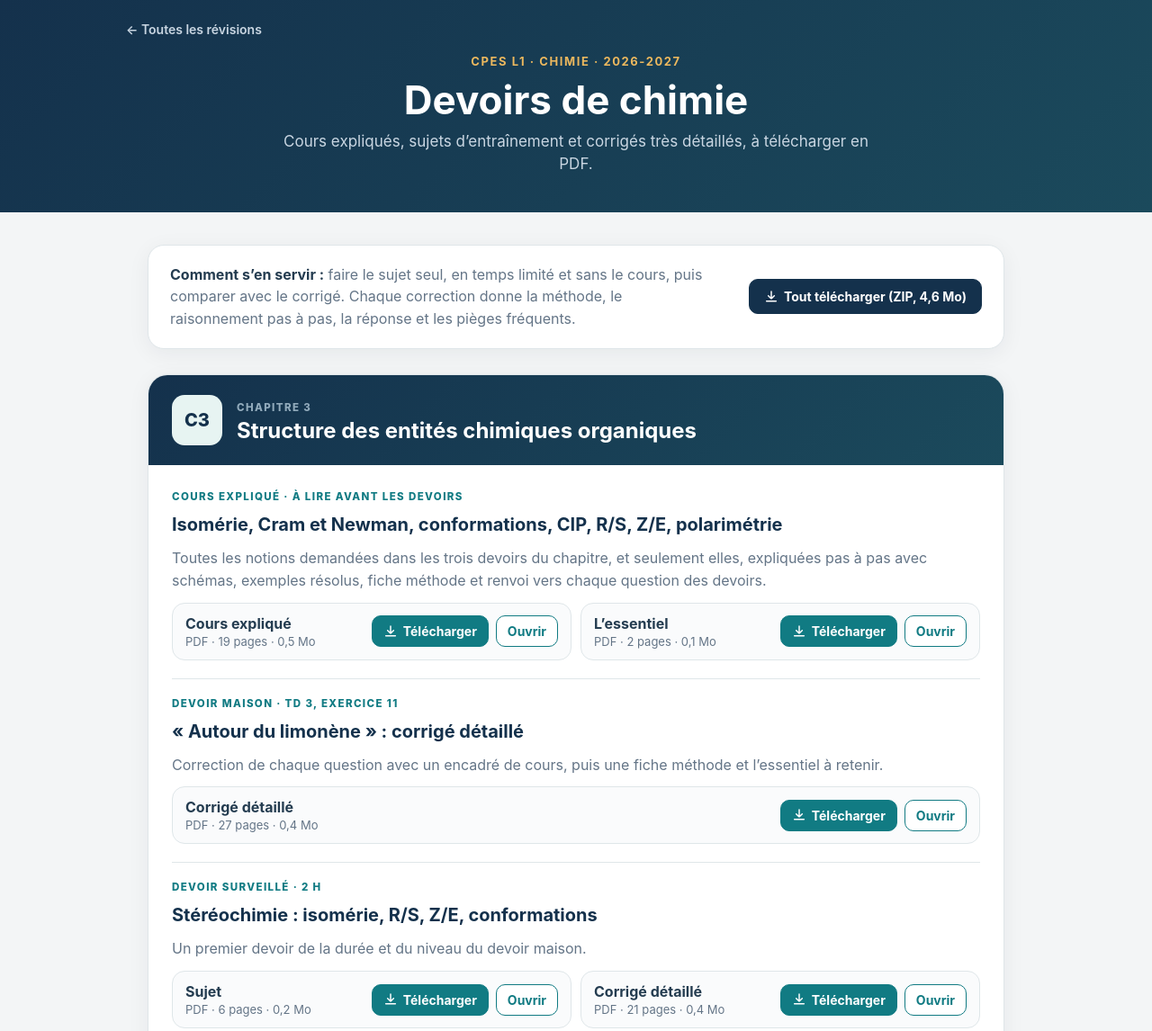
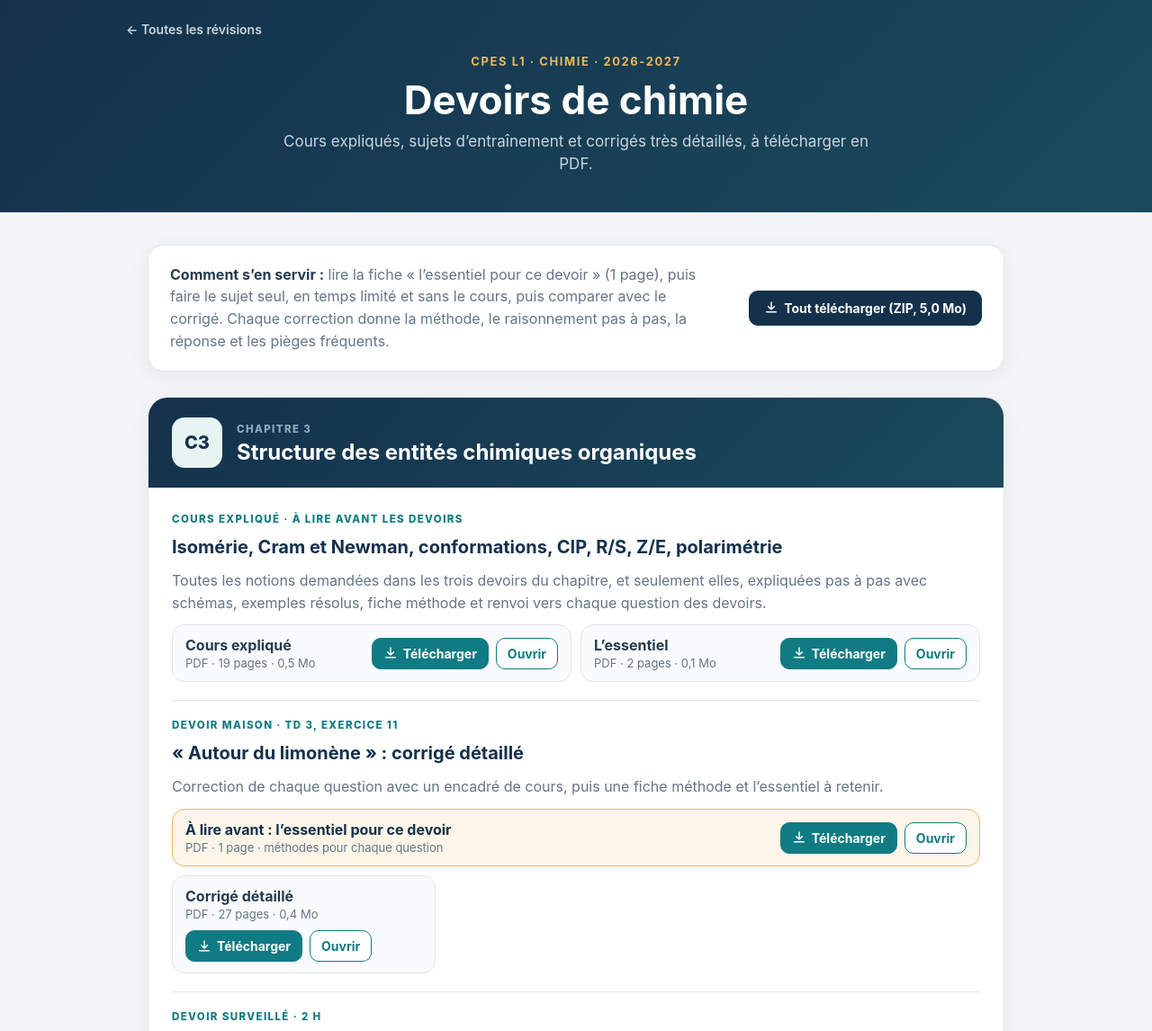
Before and after one commit to xseorkly/ysra-revision, a plain HTML site: page chimie/index.html in a window 1280 px wide. Shown: the top 1146 px of the page at 90% size. Drawn offline with Linux system fonts and the light colour scheme.

Commit message:
Chimie : fiche « l’essentiel pour ce devoir » (1 page, méthodes) en tête de chaque devoir
Co-Authored-By: Claude Opus 5.5 <noreply@anthropic.com>
Claude-Session: https://claude.ai/code/session_01L77HxwSPQpeQuaeymbHkb3

```diff
--- a/chimie/index.html
+++ b/chimie/index.html
@@ -41,6 +41,8 @@ a.btn.dl{background:var(--teal);color:#fff}
 a.btn:hover,a.btn:focus-visible{outline:none;box-shadow:0 0 0 3px rgba(17,123,131,.25)}
 a.btn.dl:hover,a.btn.dl:focus-visible{background:#0d6670}
 a.btn.zip{background:var(--deep);border-color:var(--deep);color:#fff;padding:10px 16px}
+.doc.ess{grid-column:1/-1;background:#fdf6e8;border-color:#ecb85e}
+.doc.ess .n{color:#14314c}
 svg{width:16px;height:16px;flex:none}
 footer{text-align:center;color:var(--muted);font-size:13px;padding:0 24px 30px;line-height:1.6}
 @media (max-width:520px){.band{padding:18px}.devoirs{padding:4px 18px 18px}.btns{width:100%}.btns a.btn{flex:1;justify-content:center}}
@@ -56,8 +58,8 @@ footer{text-align:center;color:var(--muted);font-size:13px;padding:0 24px 30px;l
 <main>
 
 <div class="intro">
-<p><b>Comment s’en servir :</b> faire le sujet seul, en temps limité et sans le cours, puis comparer avec le corrigé. Chaque correction donne la méthode, le raisonnement pas à pas, la réponse et les pièges fréquents.</p>
-<a class="btn zip" href="docs/devoirs-chimie.zip" download="Devoirs_chimie_CPES_ch3_ch4_ch5.zip"><svg viewBox="0 0 24 24" fill="none" stroke="currentColor" stroke-width="2.2" stroke-linecap="round" stroke-linejoin="round" aria-hidden="true"><path d="M12 3v12m0 0-5-5m5 5 5-5M4 19h16"/></svg>Tout télécharger (ZIP, 4,6 Mo)</a>
+<p><b>Comment s’en servir :</b> lire la fiche « l’essentiel pour ce devoir » (1 page), puis faire le sujet seul, en temps limité et sans le cours, puis comparer avec le corrigé. Chaque correction donne la méthode, le raisonnement pas à pas, la réponse et les pièges fréquents.</p>
+<a class="btn zip" href="docs/devoirs-chimie.zip" download="Devoirs_chimie_CPES_ch3_ch4_ch5.zip"><svg viewBox="0 0 24 24" fill="none" stroke="currentColor" stroke-width="2.2" stroke-linecap="round" stroke-linejoin="round" aria-hidden="true"><path d="M12 3v12m0 0-5-5m5 5 5-5M4 19h16"/></svg>Tout télécharger (ZIP, 5,0 Mo)</a>
 </div>
 
 <section class="chap" aria-labelledby="ch3">
@@ -79,6 +81,7 @@ footer{text-align:center;color:var(--muted);font-size:13px;padding:0 24px 30px;l
 <h3>« Autour du limonène » : corrigé détaillé</h3>
 <p>Correction de chaque question avec un encadré de cours, puis une fiche méthode et l’essentiel à retenir.</p>
 <div class="docs">
+<div class="doc ess"><div><span class="n">À lire avant : l’essentiel pour ce devoir</span><span class="m">PDF · 1 page · méthodes pour chaque question</span></div><div class="btns"><a class="btn dl" href="docs/ch3-dm-limonene-essentiel.pdf" download="Essentiel_DM_Limonene.pdf"><svg viewBox="0 0 24 24" fill="none" stroke="currentColor" stroke-width="2.2" stroke-linecap="round" stroke-linejoin="round" aria-hidden="true"><path d="M12 3v12m0 0-5-5m5 5 5-5M4 19h16"/></svg>Télécharger</a><a class="btn" href="docs/ch3-dm-limonene-essentiel.pdf" target="_blank" rel="noopener">Ouvrir</a></div></div>
 <div class="doc"><div><span class="n">Corrigé détaillé</span><span class="m">PDF · 27 pages · 0,4 Mo</span></div><div class="btns"><a class="btn dl" href="docs/ch3-dm-limonene-corrige.pdf" download="Corrige_TD3_Limonene_CPES.pdf"><svg viewBox="0 0 24 24" fill="none" stroke="currentColor" stroke-width="2.2" stroke-linecap="round" stroke-linejoin="round" aria-hidden="true"><path d="M12 3v12m0 0-5-5m5 5 5-5M4 19h16"/></svg>Télécharger</a><a class="btn" href="docs/ch3-dm-limonene-corrige.pdf" target="_blank" rel="noopener">Ouvrir</a></div></div>
 </div>
 </div>
@@ -88,6 +91,7 @@ footer{text-align:center;color:var(--muted);font-size:13px;padding:0 24px 30px;l
 <h3>Stéréochimie : isomérie, R/S, Z/E, conformations</h3>
 <p>Un premier devoir de la durée et du niveau du devoir maison.</p>
 <div class="docs">
+<div class="doc ess"><div><span class="n">À lire avant : l’essentiel pour ce devoir</span><span class="m">PDF · 1 page · méthodes pour chaque question</span></div><div class="btns"><a class="btn dl" href="docs/ch3-devoir-2h-essentiel.pdf" download="Essentiel_Devoir_Ch3_2h.pdf"><svg viewBox="0 0 24 24" fill="none" stroke="currentColor" stroke-width="2.2" stroke-linecap="round" stroke-linejoin="round" aria-hidden="true"><path d="M12 3v12m0 0-5-5m5 5 5-5M4 19h16"/></svg>Télécharger</a><a class="btn" href="docs/ch3-devoir-2h-essentiel.pdf" target="_blank" rel="noopener">Ouvrir</a></div></div>
 <div class="doc"><div><span class="n">Sujet</span><span class="m">PDF · 6 pages · 0,2 Mo</span></div><div class="btns"><a class="btn dl" href="docs/ch3-devoir-2h-sujet.pdf" download="Devoir_Ch3_2h_Sujet.pdf"><svg viewBox="0 0 24 24" fill="none" stroke="currentColor" stroke-width="2.2" stroke-linecap="round" stroke-linejoin="round" aria-hidden="true"><path d="M12 3v12m0 0-5-5m5 5 5-5M4 19h16"/></svg>Télécharger</a><a class="btn" href="docs/ch3-devoir-2h-sujet.pdf" target="_blank" rel="noopener">Ouvrir</a></div></div>
 <div class="doc"><div><span class="n">Corrigé détaillé</span><span class="m">PDF · 21 pages · 0,4 Mo</span></div><div class="btns"><a class="btn dl" href="docs/ch3-devoir-2h-corrige.pdf" download="Devoir_Ch3_2h_Corrige.pdf"><svg viewBox="0 0 24 24" fill="none" stroke="currentColor" stroke-width="2.2" stroke-linecap="round" stroke-linejoin="round" aria-hidden="true"><path d="M12 3v12m0 0-5-5m5 5 5-5M4 19h16"/></svg>Télécharger</a><a class="btn" href="docs/ch3-devoir-2h-corrige.pdf" target="_blank" rel="noopener">Ouvrir</a></div></div>
 </div>
@@ -98,6 +102,7 @@ footer{text-align:center;color:var(--muted);font-size:13px;padding:0 24px 30px;l
 <h3>Tout le chapitre 3 : C*, Cram, Newman, chaises, méso, polarimétrie</h3>
 <p>Neuf exercices qui couvrent l’ensemble du chapitre, y compris les points absents du devoir de 2 h.</p>
 <div class="docs">
+<div class="doc ess"><div><span class="n">À lire avant : l’essentiel pour ce devoir</span><span class="m">PDF · 1 page · méthodes pour chaque question</span></div><div class="btns"><a class="btn dl" href="docs/ch3-devoir-3h-essentiel.pdf" download="Essentiel_Devoir_complet_Ch3.pdf"><svg viewBox="0 0 24 24" fill="none" stroke="currentColor" stroke-width="2.2" stroke-linecap="round" stroke-linejoin="round" aria-hidden="true"><path d="M12 3v12m0 0-5-5m5 5 5-5M4 19h16"/></svg>Télécharger</a><a class="btn" href="docs/ch3-devoir-3h-essentiel.pdf" target="_blank" rel="noopener">Ouvrir</a></div></div>
 <div class="doc"><div><span class="n">Sujet</span><span class="m">PDF · 9 pages · 0,2 Mo</span></div><div class="btns"><a class="btn dl" href="docs/ch3-devoir-3h-sujet.pdf" download="Devoir_complet_Ch3_Sujet.pdf"><svg viewBox="0 0 24 24" fill="none" stroke="currentColor" stroke-width="2.2" stroke-linecap="round" stroke-linejoin="round" aria-hidden="true"><path d="M12 3v12m0 0-5-5m5 5 5-5M4 19h16"/></svg>Télécharger</a><a class="btn" href="docs/ch3-devoir-3h-sujet.pdf" target="_blank" rel="noopener">Ouvrir</a></div></div>
 <div class="doc"><div><span class="n">Corrigé détaillé</span><span class="m">PDF · 33 pages · 0,6 Mo</span></div><div class="btns"><a class="btn dl" href="docs/ch3-devoir-3h-corrige.pdf" download="Devoir_complet_Ch3_Corrige.pdf"><svg viewBox="0 0 24 24" fill="none" stroke="currentColor" stroke-width="2.2" stroke-linecap="round" stroke-linejoin="round" aria-hidden="true"><path d="M12 3v12m0 0-5-5m5 5 5-5M4 19h16"/></svg>Télécharger</a><a class="btn" href="docs/ch3-devoir-3h-corrige.pdf" target="_blank" rel="noopener">Ouvrir</a></div></div>
 </div>
@@ -125,6 +130,7 @@ footer{text-align:center;color:var(--muted);font-size:13px;padding:0 24px 30px;l
 <h3>Van der Waals, liaison hydrogène, solvants, extraction, amphiphiles</h3>
 <p>Huit exercices : températures de changement d’état, potentiel de Lennard-Jones, dissolution des solides ioniques, miscibilité, protocole d’extraction, micelles et émulsions.</p>
 <div class="docs">
+<div class="doc ess"><div><span class="n">À lire avant : l’essentiel pour ce devoir</span><span class="m">PDF · 1 page · méthodes pour chaque question</span></div><div class="btns"><a class="btn dl" href="docs/ch4-devoir-3h-essentiel.pdf" download="Essentiel_Devoir_Ch4.pdf"><svg viewBox="0 0 24 24" fill="none" stroke="currentColor" stroke-width="2.2" stroke-linecap="round" stroke-linejoin="round" aria-hidden="true"><path d="M12 3v12m0 0-5-5m5 5 5-5M4 19h16"/></svg>Télécharger</a><a class="btn" href="docs/ch4-devoir-3h-essentiel.pdf" target="_blank" rel="noopener">Ouvrir</a></div></div>
 <div class="doc"><div><span class="n">Sujet</span><span class="m">PDF · 11 pages · 0,2 Mo</span></div><div class="btns"><a class="btn dl" href="docs/ch4-devoir-3h-sujet.pdf" download="Devoir_Ch4_Interactions_Sujet.pdf"><svg viewBox="0 0 24 24" fill="none" stroke="currentColor" stroke-width="2.2" stroke-linecap="round" stroke-linejoin="round" aria-hidden="true"><path d="M12 3v12m0 0-5-5m5 5 5-5M4 19h16"/></svg>Télécharger</a><a class="btn" href="docs/ch4-devoir-3h-sujet.pdf" target="_blank" rel="noopener">Ouvrir</a></div></div>
 <div class="doc"><div><span class="n">Corrigé détaillé</span><span class="m">PDF · 44 pages · 0,8 Mo</span></div><div class="btns"><a class="btn dl" href="docs/ch4-devoir-3h-corrige.pdf" download="Devoir_Ch4_Interactions_Corrige.pdf"><svg viewBox="0 0 24 24" fill="none" stroke="currentColor" stroke-width="2.2" stroke-linecap="round" stroke-linejoin="round" aria-hidden="true"><path d="M12 3v12m0 0-5-5m5 5 5-5M4 19h16"/></svg>Télécharger</a><a class="btn" href="docs/ch4-devoir-3h-corrige.pdf" target="_blank" rel="noopener">Ouvrir</a></div></div>
 </div>
@@ -152,6 +158,7 @@ footer{text-align:center;color:var(--muted);font-size:13px;padding:0 24px 30px;l
 <h3>Niobium, galène, silicium, carboglace, alliage de titane</h3>
 <p>Six exercices repris de banques d’exercices de CPGE et de sujets de concours.</p>
 <div class="docs">
+<div class="doc ess"><div><span class="n">À lire avant : l’essentiel pour ce devoir</span><span class="m">PDF · 1 page · méthodes pour chaque question</span></div><div class="btns"><a class="btn dl" href="docs/ch5-controle-essentiel.pdf" download="Essentiel_Controle_Ch5.pdf"><svg viewBox="0 0 24 24" fill="none" stroke="currentColor" stroke-width="2.2" stroke-linecap="round" stroke-linejoin="round" aria-hidden="true"><path d="M12 3v12m0 0-5-5m5 5 5-5M4 19h16"/></svg>Télécharger</a><a class="btn" href="docs/ch5-controle-essentiel.pdf" target="_blank" rel="noopener">Ouvrir</a></div></div>
 <div class="doc"><div><span class="n">Sujet</span><span class="m">PDF · 4 pages · 0,1 Mo</span></div><div class="btns"><a class="btn dl" href="docs/ch5-controle-sujet.pdf" download="Controle_Ch5_Sujet.pdf"><svg viewBox="0 0 24 24" fill="none" stroke="currentColor" stroke-width="2.2" stroke-linecap="round" stroke-linejoin="round" aria-hidden="true"><path d="M12 3v12m0 0-5-5m5 5 5-5M4 19h16"/></svg>Télécharger</a><a class="btn" href="docs/ch5-controle-sujet.pdf" target="_blank" rel="noopener">Ouvrir</a></div></div>
 <div class="doc"><div><span class="n">Corrigé détaillé</span><span class="m">PDF · 13 pages · 0,2 Mo</span></div><div class="btns"><a class="btn dl" href="docs/ch5-controle-corrige.pdf" download="Controle_Ch5_Corrige.pdf"><svg viewBox="0 0 24 24" fill="none" stroke="currentColor" stroke-width="2.2" stroke-linecap="round" stroke-linejoin="round" aria-hidden="true"><path d="M12 3v12m0 0-5-5m5 5 5-5M4 19h16"/></svg>Télécharger</a><a class="btn" href="docs/ch5-controle-corrige.pdf" target="_blank" rel="noopener">Ouvrir</a></div></div>
 </div>
@@ -162,6 +169,7 @@ footer{text-align:center;color:var(--muted);font-size:13px;padding:0 24px 30px;l
 <h3>Sujets de concours : FeTi, Co<sub>3</sub>O<sub>4</sub>, halogénures d’ammonium, zircone</h3>
 <p>Quatre exercices tirés de concours d’écoles d’ingénieurs (CCP 2002, Centrale 2021 et 2024, Mines 2020, PT 2015), comme ceux du TD.</p>
 <div class="docs">
+<div class="doc ess"><div><span class="n">À lire avant : l’essentiel pour ce devoir</span><span class="m">PDF · 1 page · méthodes pour chaque question</span></div><div class="btns"><a class="btn dl" href="docs/ch5-controle-bis-essentiel.pdf" download="Essentiel_Controle_Ch5_bis.pdf"><svg viewBox="0 0 24 24" fill="none" stroke="currentColor" stroke-width="2.2" stroke-linecap="round" stroke-linejoin="round" aria-hidden="true"><path d="M12 3v12m0 0-5-5m5 5 5-5M4 19h16"/></svg>Télécharger</a><a class="btn" href="docs/ch5-controle-bis-essentiel.pdf" target="_blank" rel="noopener">Ouvrir</a></div></div>
 <div class="doc"><div><span class="n">Sujet</span><span class="m">PDF · 4 pages · 0,1 Mo</span></div><div class="btns"><a class="btn dl" href="docs/ch5-controle-bis-sujet.pdf" download="Controle_Ch5_bis_Sujet.pdf"><svg viewBox="0 0 24 24" fill="none" stroke="currentColor" stroke-width="2.2" stroke-linecap="round" stroke-linejoin="round" aria-hidden="true"><path d="M12 3v12m0 0-5-5m5 5 5-5M4 19h16"/></svg>Télécharger</a><a class="btn" href="docs/ch5-controle-bis-sujet.pdf" target="_blank" rel="noopener">Ouvrir</a></div></div>
 <div class="doc"><div><span class="n">Corrigé détaillé</span><span class="m">PDF · 14 pages · 0,2 Mo</span></div><div class="btns"><a class="btn dl" href="docs/ch5-controle-bis-corrige.pdf" download="Controle_Ch5_bis_Corrige.pdf"><svg viewBox="0 0 24 24" fill="none" stroke="currentColor" stroke-width="2.2" stroke-linecap="round" stroke-linejoin="round" aria-hidden="true"><path d="M12 3v12m0 0-5-5m5 5 5-5M4 19h16"/></svg>Télécharger</a><a class="btn" href="docs/ch5-controle-bis-corrige.pdf" target="_blank" rel="noopener">Ouvrir</a></div></div>
 </div>
```
Also changed, not shown: 7 other files.
